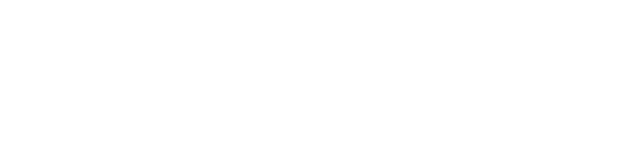
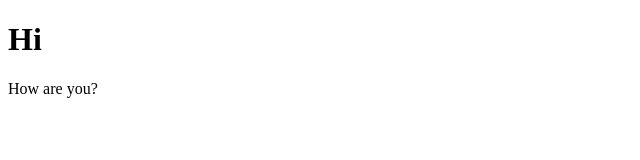
Before and after one commit to marinamotelica/JShomeworks, a plain HTML site: page index.html in a window 1280 px wide. Shown: the whole page, without its empty margins (0-640 px from the left). Drawn offline with Linux system fonts and the light colour scheme.

Commit message:
addAppJS

```diff
--- /dev/null
+++ b/app.js
@@ -0,0 +1,4 @@
+
+
+console.log("Hello Marina")
+alert("Hi")
--- a/index.html
+++ b/index.html
@@ -5,6 +5,10 @@
     <meta http-equiv="X-UA-Compatible" content="IE=edge">
     <meta name="viewport" content="width=device-width, initial-scale=1.0">
     <title>Document</title>
+    <script src="app.js" defer></script>
+    <script>
+        document.write("<h1>Hi</h1><p>How are you?</p>")
+    </script>
 </head>
 <body>
 
```
